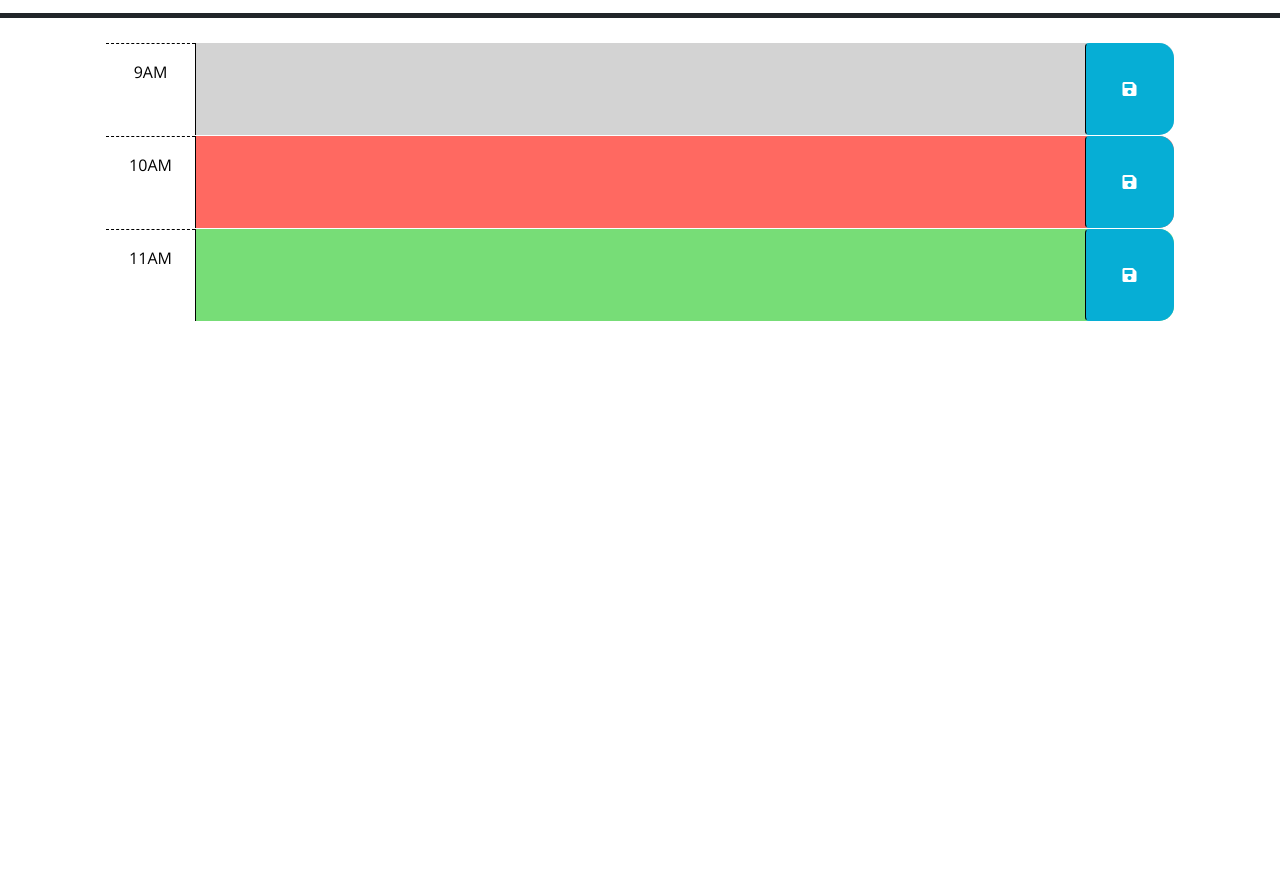
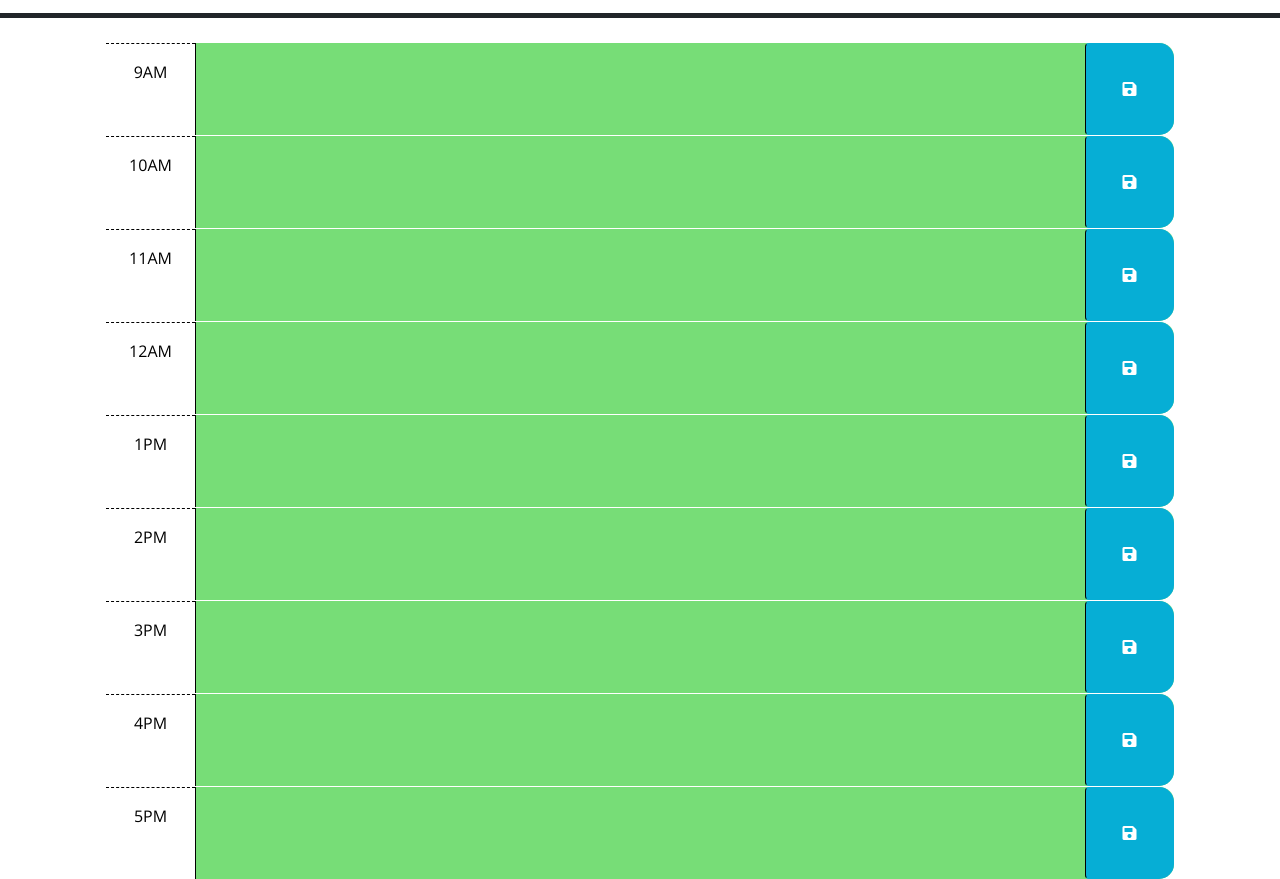
Before and after one commit to shyokmg/work-scheduler, a plain HTML site: page index.html in a window 1280 px wide. Shown: the part 260-1139 px from the top of the page. Before the commit the page ends 800 px from the top, so only its background shows below. Drawn offline with nearby package versions, Linux system fonts and the light colour scheme.

Commit message:
Added code to change class each time slot to past present or future based on current time

```diff
--- a/assets/js/script.js
+++ b/assets/js/script.js
@@ -3,7 +3,6 @@
 // in the html.
 
 var currentDay = dayjs();
-$('#currentDay').text(currentDay.format('dddd, MMMM Do'));
 
 
 
@@ -21,9 +20,30 @@ $(function () {
   // past, present, and future classes? How can Day.js be used to get the
   // current hour in 24-hour time?
   //
+  var currentHour = currentDay.format('H');
+  // console.log(currentHour);
+  // console.log(typeof(currentHour));
+
+  for (var i = 9; i <= 17; i++){
+    if (i < currentHour){
+      // turn gray (past)
+      $('#hour-'+i).addClass('past')
+    } else if (i == currentHour){
+      // turn red (present)
+      $('#hour-'+i).addClass('present')
+    } else {
+      // turn green (future)
+      $('#hour-'+i).addClass('future')
+    }
+  }
+
+
+
   // TODO: Add code to get any user input that was saved in localStorage and set
   // the values of the corresponding textarea elements. HINT: How can the id
   // attribute of each time-block be used to do this?
   //
   // TODO: Add code to display the current date in the header of the page.
+
+  $('#currentDay').text(currentDay.format('dddd, MMMM Do'));
 });
--- a/index.html
+++ b/index.html
@@ -40,7 +40,7 @@
         -->
 
       <!-- Example of a past time block. The "past" class adds a gray background color. -->
-      <div id="hour-9" class="row time-block past">
+      <div id="hour-9" class="row time-block">
         <div class="col-2 col-md-1 hour text-center py-3">9AM</div>
         <textarea class="col-8 col-md-10 description" rows="3"> </textarea>
         <button class="btn saveBtn col-2 col-md-1" aria-label="save">
@@ -49,7 +49,7 @@
       </div>
 
       <!-- Example of a a present time block. The "present" class adds a red background color. -->
-      <div id="hour-10" class="row time-block present">
+      <div id="hour-10" class="row time-block">
         <div class="col-2 col-md-1 hour text-center py-3">10AM</div>
         <textarea class="col-8 col-md-10 description" rows="3"> </textarea>
         <button class="btn saveBtn col-2 col-md-1" aria-label="save">
@@ -58,8 +58,56 @@
       </div>
 
       <!-- Example of a future time block. The "future" class adds a green background color. -->
-      <div id="hour-11" class="row time-block future">
+      <div id="hour-11" class="row time-block">
         <div class="col-2 col-md-1 hour text-center py-3">11AM</div>
+        <textarea class="col-8 col-md-10 description" rows="3"> </textarea>
+        <button class="btn saveBtn col-2 col-md-1" aria-label="save">
+          <i class="fas fa-save" aria-hidden="true"></i>
+        </button>
+      </div>
+
+      <div id="hour-12" class="row time-block">
+        <div class="col-2 col-md-1 hour text-center py-3">12AM</div>
+        <textarea class="col-8 col-md-10 description" rows="3"> </textarea>
+        <button class="btn saveBtn col-2 col-md-1" aria-label="save">
+          <i class="fas fa-save" aria-hidden="true"></i>
+        </button>
+      </div>
+
+      <div id="hour-13" class="row time-block">
+        <div class="col-2 col-md-1 hour text-center py-3">1PM</div>
+        <textarea class="col-8 col-md-10 description" rows="3"> </textarea>
+        <button class="btn saveBtn col-2 col-md-1" aria-label="save">
+          <i class="fas fa-save" aria-hidden="true"></i>
+        </button>
+      </div>
+
+      <div id="hour-14" class="row time-block">
+        <div class="col-2 col-md-1 hour text-center py-3">2PM</div>
+        <textarea class="col-8 col-md-10 description" rows="3"> </textarea>
+        <button class="btn saveBtn col-2 col-md-1" aria-label="save">
+          <i class="fas fa-save" aria-hidden="true"></i>
+        </button>
+      </div>
+
+      <div id="hour-15" class="row time-block">
+        <div class="col-2 col-md-1 hour text-center py-3">3PM</div>
+        <textarea class="col-8 col-md-10 description" rows="3"> </textarea>
+        <button class="btn saveBtn col-2 col-md-1" aria-label="save">
+          <i class="fas fa-save" aria-hidden="true"></i>
+        </button>
+      </div>
+
+      <div id="hour-16" class="row time-block">
+        <div class="col-2 col-md-1 hour text-center py-3">4PM</div>
+        <textarea class="col-8 col-md-10 description" rows="3"> </textarea>
+        <button class="btn saveBtn col-2 col-md-1" aria-label="save">
+          <i class="fas fa-save" aria-hidden="true"></i>
+        </button>
+      </div>
+
+      <div id="hour-17" class="row time-block">
+        <div class="col-2 col-md-1 hour text-center py-3">5PM</div>
         <textarea class="col-8 col-md-10 description" rows="3"> </textarea>
         <button class="btn saveBtn col-2 col-md-1" aria-label="save">
           <i class="fas fa-save" aria-hidden="true"></i>
```
